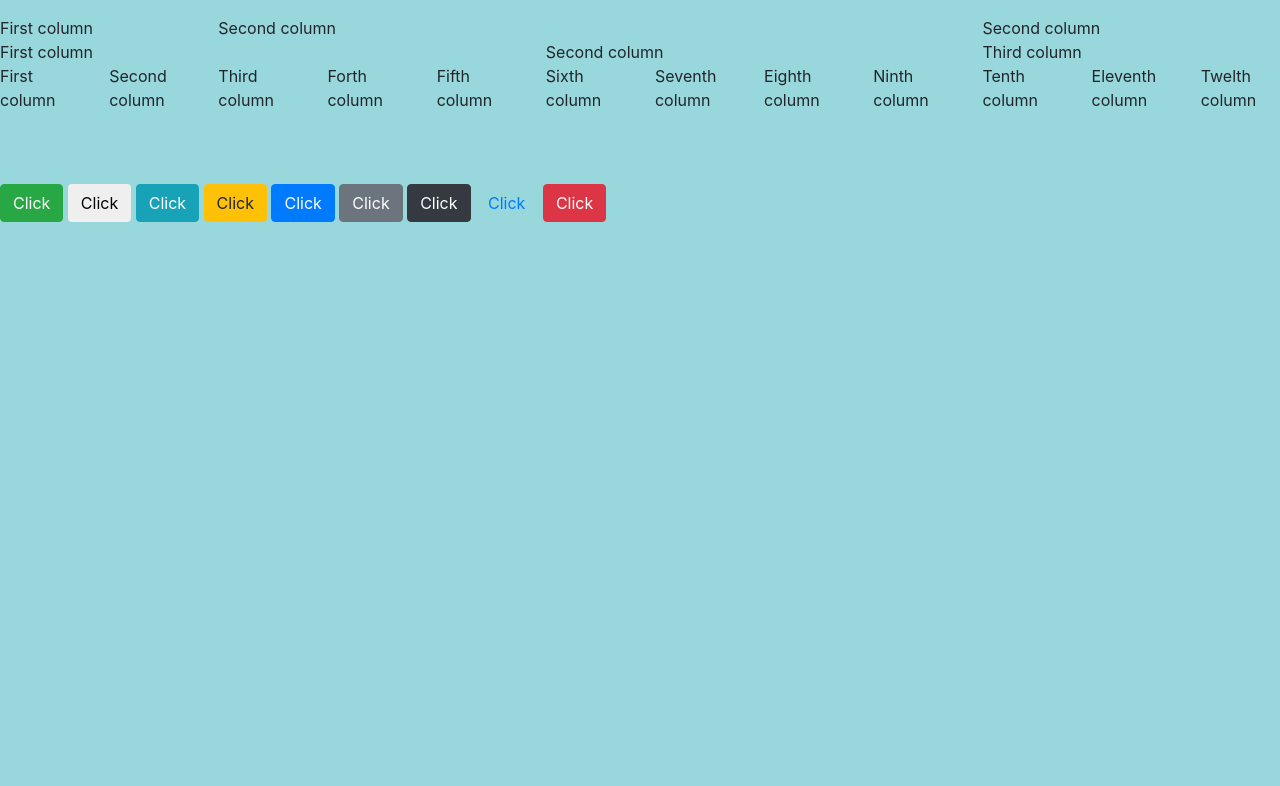
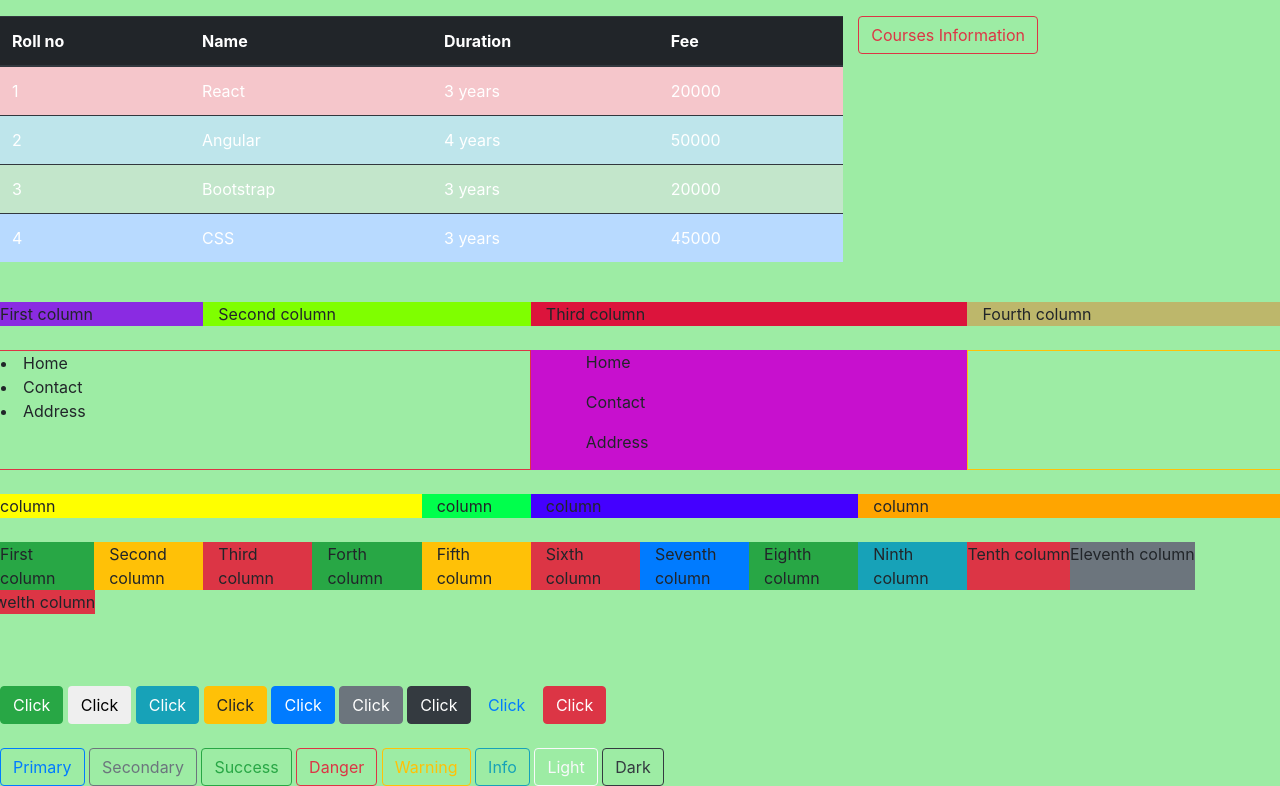
Before and after one commit to ishabarnwal/demo-bootstrap, a plain HTML site: page index.html in a window 1280 px wide. Shown: the part 64-850 px from the top of the page. Before the commit the page ends 800 px from the top, so only its background shows below. Drawn offline with nearby package versions, Linux system fonts and the light colour scheme.

Commit message:
updated table modification

```diff
--- a/index.html
+++ b/index.html
@@ -6,43 +6,105 @@
         <script src="https://maxcdn.bootstrapcdn.com/bootstrap/4.0.0/js/bootstrap.min.js" integrity="sha384-JZR6Spejh4U02d8jOt6vLEHfe/JQGiRRSQQxSfFWpi1MquVdAyjUar5+76PVCmYl" crossorigin="anonymous"></script>
         <style>
             body{
-                background-color: rgb(152, 216, 221);
+                background-color: rgb(157, 236, 164);
             }
         </style>
     </head>
     <body>
-        <p class="h1" style = "text-align: center; color:brown">Bootstrap Demo</p>
+        <p class="h1" style = "text-align: center; color:brown">Bootstrap Demo and Grid System</p>
+        <br>
+        <div class="row">
+            <div class="col-md-8">
+                    <table class = "table table-hover table-border table-dark">
+                        <thead>
+                    <tr>
+                        <th>Roll no</th>
+                        <th>Name</th>
+                        <th>Duration</th>
+                        <th>Fee</th>
+                    </tr>
+                </thead>
+                    <tr class="table-danger">
+                        <td>1</td>
+                        <td>React</td>
+                        <td>3 years</td>
+                        <td>20000</td>
+                    </tr>
+                    <tr class="table-info">
+                        <td>2</td>
+                        <td>Angular</td>
+                        <td>4 years</td>
+                        <td>50000</td>
+                    </tr>
+                    <tr class="table-success">
+                        <td>3</td>
+                        <td>Bootstrap</td>
+                        <td>3 years</td>
+                        <td>20000</td>
+                    </tr>
+                    <tr class="table-primary">
+                        <td>4</td>
+                        <td>CSS</td>
+                        <td>3 years</td>
+                        <td>45000</td>
+                    </tr>
+                </table>
+            </div>
+                    <div class="row">
+                        <div class="col-xl-4">
+                            <button class="btn btn-outline-danger">Courses Information</button>
+                            </div>
+                    </div>
+                </div>
+                <br>
+        <div>
+            <div class ="row">
+                <div class="col-md-2" style="background-color: blueviolet;">First column</div>
+                <div class="col-md-3" style="background-color: chartreuse;">Second column</div>
+                <div class="col-md-4" style="background-color: crimson;">Third column</div>
+                <div class="col-md-3" style="background-color: darkkhaki;">Fourth column</div>
+            </div>
+        </div>
         <br>
         <div>
             <div class ="row">
-                <div class="col-md-2">First column</div>
-                <div class="col-md-7">Second column</div>
-                <div class="col-md-3">Second column</div>
+                <div class="col-md-5 border border-danger">
+                    <li>Home</li>
+                    <li>Contact</li>
+                    <li>Address</li>
+                </div>
+                <div class="col-md-4" style="background-color: rgb(199, 16, 206);">
+                    <ul>Home</ul>
+                    <ul>Contact</ul>
+                    <ul>Address</ul>
+                </div>
+                <div class="col-md-3 border border-warning"></div>
             </div>
         </div>
+        <br>
+        <div class="row">
+            <div class="col-sm-4" style="background-color:yellow;">column</div>
+            <div class="col-sm-1" style="background-color:rgb(0, 255, 76);">column</div>
+            <div class="col-sm-3" style="background-color:rgb(68, 0, 255);">column</div>
+            <div class="col-sm-4" style="background-color:orange;">column</div>
+          </div>
+          <br>
         <div>
             <div class ="row">
-                <div class="col-md-5">First column</div>
-                <div class="col-md-4">Second column</div>
-                <div class="col-md-3">Third column</div>
+                <div class="col-md-1 bg-success">First column</div>
+                <div class="col-md-1 bg-warning">Second column</div>
+                <div class="col-md-1 bg-danger">Third column</div>
+                <div class="col-md-1 bg-success">Forth column</div>
+                <div class="col-md-1 bg-warning">Fifth column</div>
+                <div class="col-md-1 bg-danger">Sixth column</div>
+                <div class="col-md-1 bg-primary">Seventh column</div>
+                <div class="col-md-1 bg-success">Eighth column</div>
+                <div class="col-md-1 bg-info">Ninth column</div>
+                <div class="col-xs-1 bg-danger">Tenth column</div>
+                <div class="col-xs-1 bg-secondary">Eleventh column</div>
+                <div class="col-xs-1 bg-danger">Twelth column</div>
             </div>
-        </div>
-        <div>
-            <div class ="row">
-                <div class="col-md-1">First column</div>
-                <div class="col-md-1">Second column</div>
-                <div class="col-md-1">Third column</div>
-                <div class="col-md-1">Forth column</div>
-                <div class="col-md-1">Fifth column</div>
-                <div class="col-md-1">Sixth column</div>
-                <div class="col-md-1">Seventh column</div>
-                <div class="col-md-1">Eighth column</div>
-                <div class="col-md-1">Ninth column</div>
-                <div class="col-md-1">Tenth column</div>
-                <div class="col-md-1">Eleventh column</div>
-                <div class="col-md-1">Twelth column</div>
-            </div>
-        </div>
+          </div>
 
         <br><br><br>
         <div>
@@ -56,5 +118,15 @@
         <button class="btn btn-link">Click</button>
         <button class="btn btn-danger">Click</button>
     </div>
+    <br>
+    <button type="button" class="btn btn-outline-primary">Primary</button>
+<button type="button" class="btn btn-outline-secondary">Secondary</button>
+<button type="button" class="btn btn-outline-success">Success</button>
+<button type="button" class="btn btn-outline-danger">Danger</button>
+<button type="button" class="btn btn-outline-warning">Warning</button>
+<button type="button" class="btn btn-outline-info">Info</button>
+<button type="button" class="btn btn-outline-light">Light</button>
+<button type="button" class="btn btn-outline-dark">Dark</button>
+
     </body>
 </html>
```
